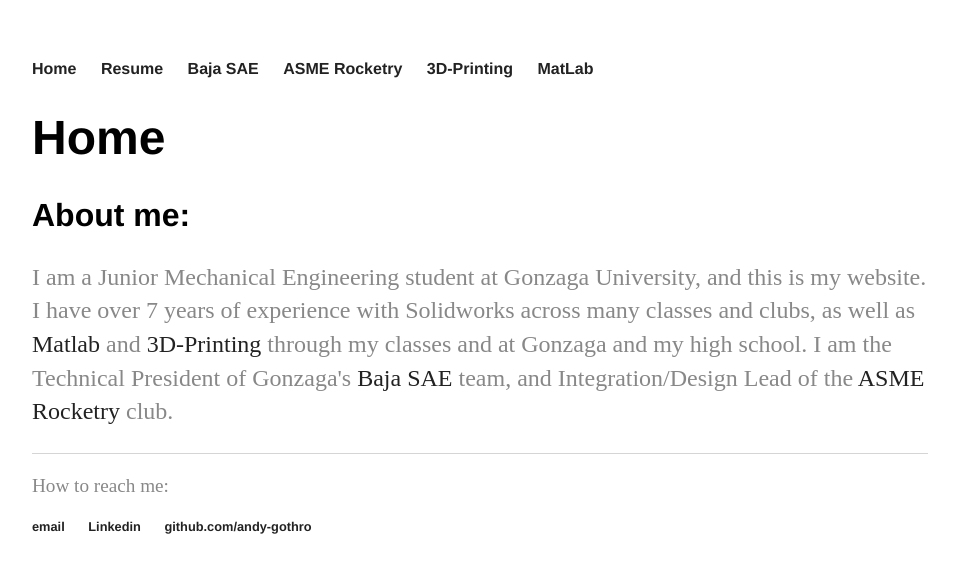
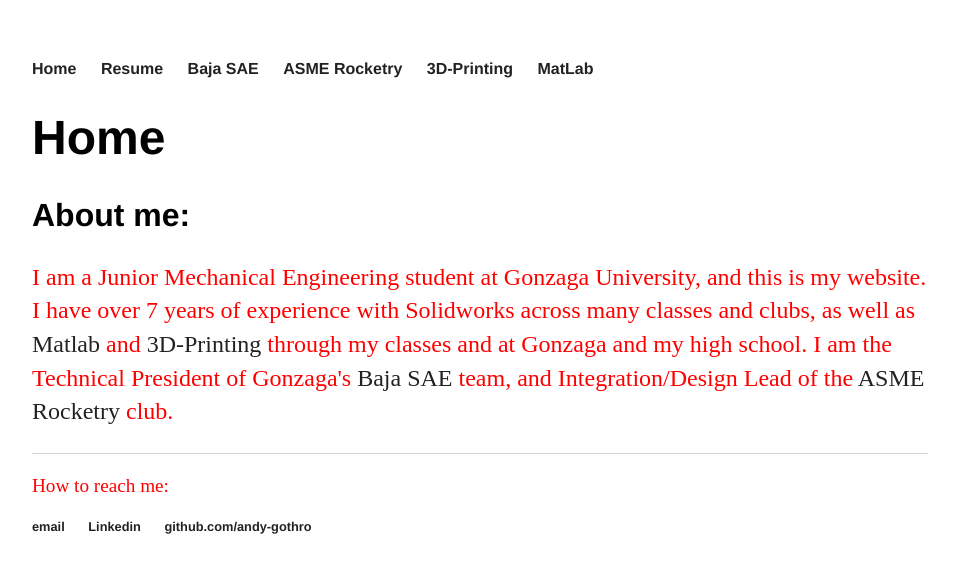
Before and after one commit to andy-gothro/andy-gothro.github.io, a Jekyll site: the page built from index.html, in a window 1280 px wide. Shown: the top 573 px of the page, without its empty margins (160-1119 px from the left). Built offline with Jekyll 4.4.1, drawn with Linux system fonts in a browser that asks for light colours.

Commit message:
Update main.css

```diff
--- a/css/main.css
+++ b/css/main.css
@@ -30,7 +30,7 @@
 p {
     font-size: 1.5em;
     line-height: 1.4em;
-    color: #888;
+    color: #ff0000;
 }
 footer {
     border-top: 1px solid #d5d5d5;
```
